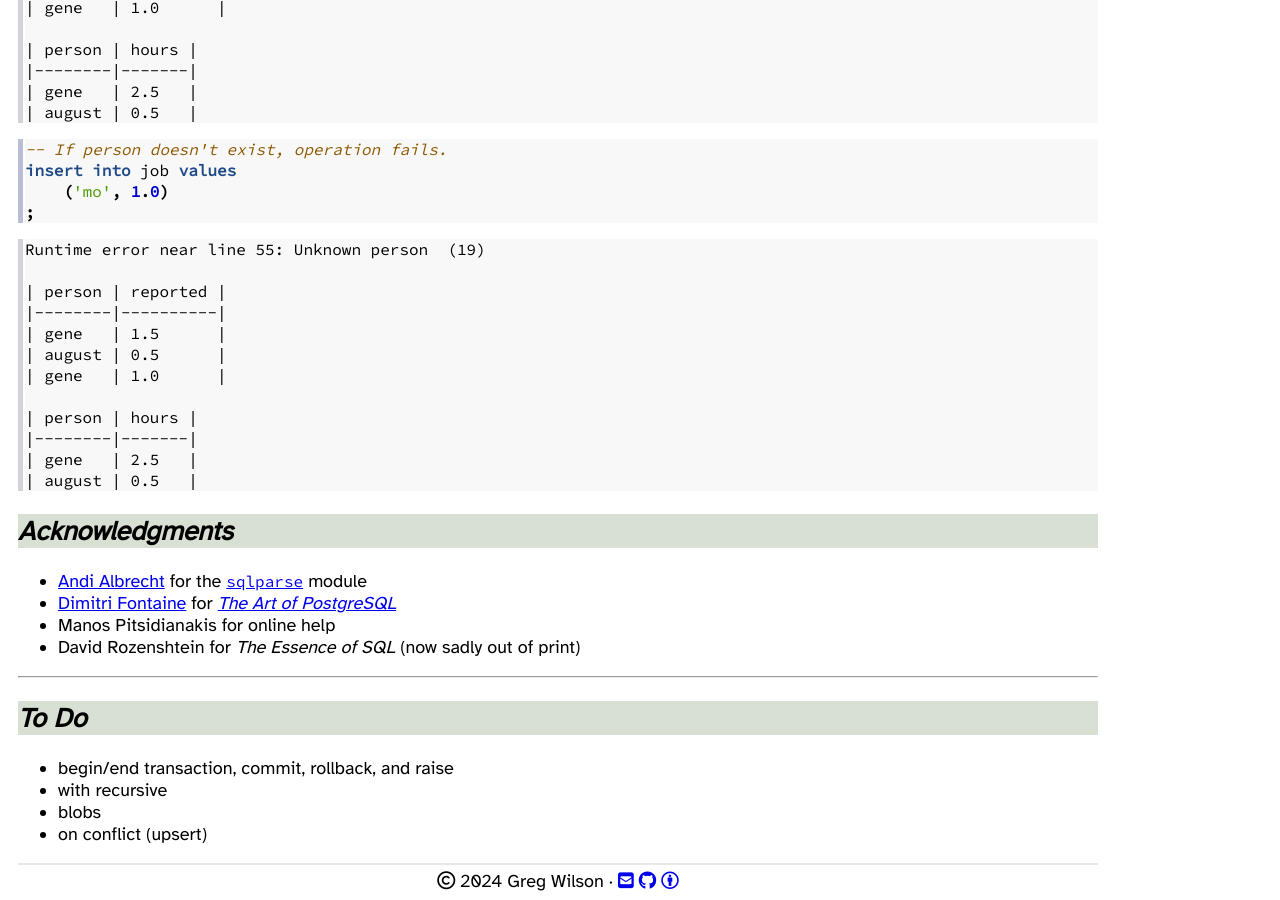
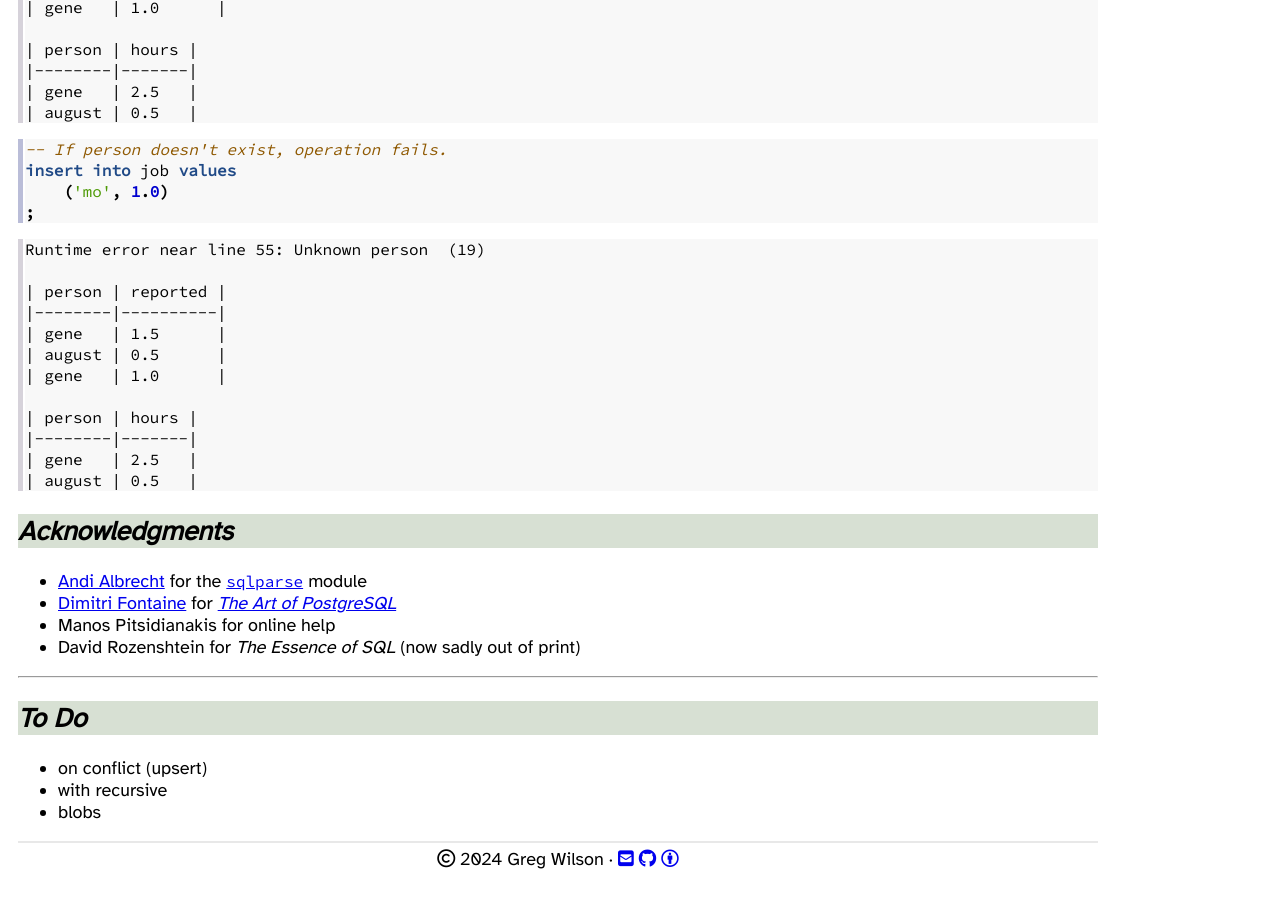
Before and after one commit to gvwilson/sql-tutorial, a Jekyll site: the page built from index.md, in a window 1280 px wide and 900 px high, scrolled down 44592 px. Built offline with Jekyll 4.4.1, drawn with Linux system fonts in a browser that asks for light colours; nearby versions of some CDN libraries; our own code applies the rules of GitHub Pages for plain Markdown files; after the commit the page ends 45470 px from its top, so only the background shows below that.

Commit message:
feat: update to-do list

```diff
--- a/index.md
+++ b/index.md
@@ -2373,10 +2373,9 @@
 
 ## *To Do*
 
--   begin/end transaction, commit, rollback, and raise
+-   on conflict (upsert)
 -   with recursive
 -   blobs
--   on conflict (upsert)
 
 [albrecht-andi]: http://andialbrecht.de/
 [art-postgresql]: https://theartofpostgresql.com/
```
